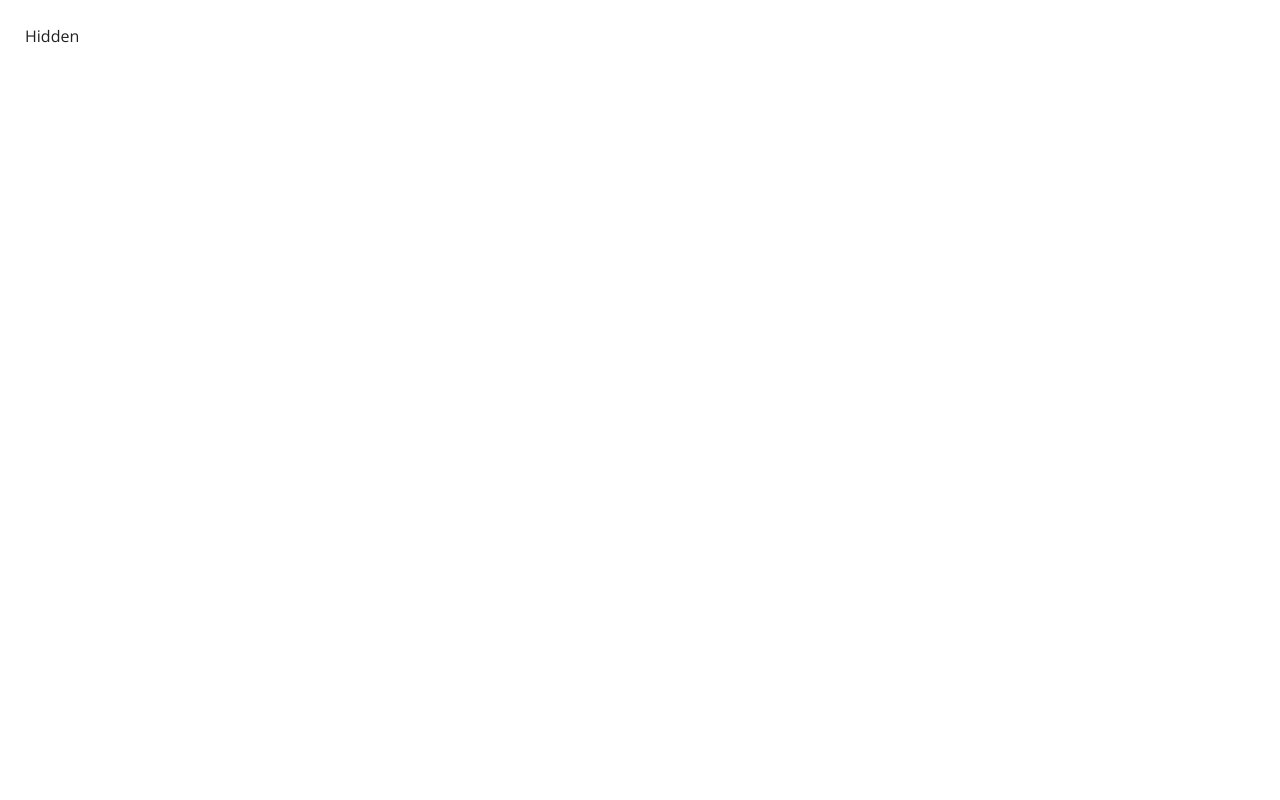
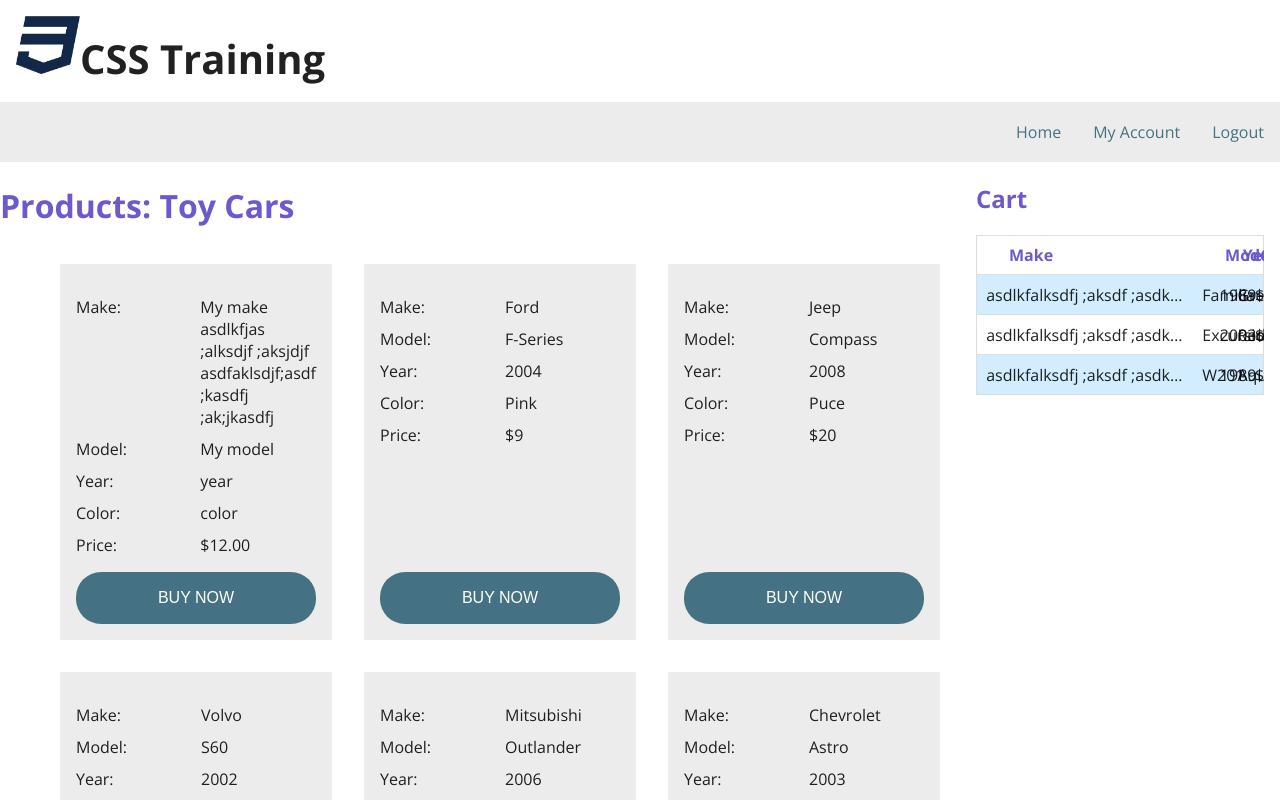
Before and after one commit to Andromeda-Galactic-Solutions/css-training, a Vue app: page / in a window 1280 px wide. Shown: the top 800 px of the page. Built offline with nearby package versions, Linux system fonts and the light colour scheme.

Commit message:
clean up

```diff
--- a/src/App.vue
+++ b/src/App.vue
@@ -1,13 +1,13 @@
 <template>
   <div id="app" class="l-my-app">
-    <!-- <Header class="l-header" />
+    <Header class="l-header" />
     <Nav class="l-nav" />
     <Products class="l-products" />
     <aside class="l-aside">
-      <Cart /> -->
+      <Cart />
       <PaymentForm />
-    <!-- </aside>
-    <Footer class="l-footer" /> -->
+    </aside>
+    <Footer class="l-footer" />
   </div>
 </template>
 
@@ -34,16 +34,15 @@
 </style>
 
 <script>
-// import Header from './components/header.vue'
-// import Nav from './components/nav.vue'
-// import Products from './components/products.vue'
-// import Cart from './components/cart.vue'
+import Header from './components/header.vue'
+import Nav from './components/nav.vue'
+import Products from './components/products.vue'
+import Cart from './components/cart.vue'
 import PaymentForm from './components/payment-form.vue'
-// import Footer from './components/footer.vue'
+import Footer from './components/footer.vue'
 
 export default {
   name: 'App',
-  components: { PaymentForm }
+  components: { Header, Nav, Products, Cart, PaymentForm, Footer }
 }
 </script>
-  // components: { Header, Nav, Products, Cart, PaymentForm, Footer }
--- a/src/components/payment-form.vue
+++ b/src/components/payment-form.vue
@@ -15,25 +15,6 @@
       - Expiration date, required
       </code>
     </pre> -->
-
-    <form>
-
-      <!-- <label>
-        <input id="test" value="one" name="test" type="radio" checked>
-        Radio 1
-      </label>
-      <br>
-      <label>
-        <input id="test2" value="two" name="test" type="radio">
-        Radio 2
-      </label> -->
-
-      <label>
-        Hidden
-        <input id="test" name="test" type="hidden">
-      </label>
-
-    </form>
   </div>
 </template>
 
```
